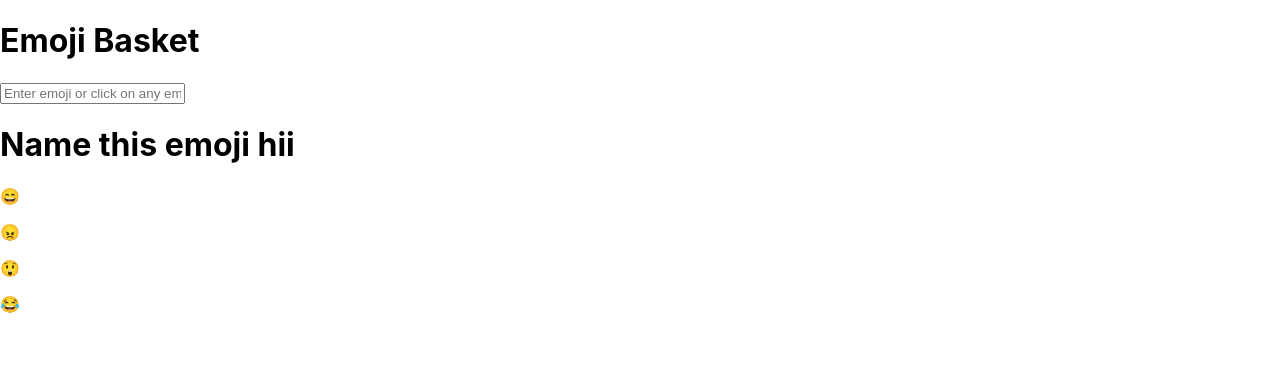
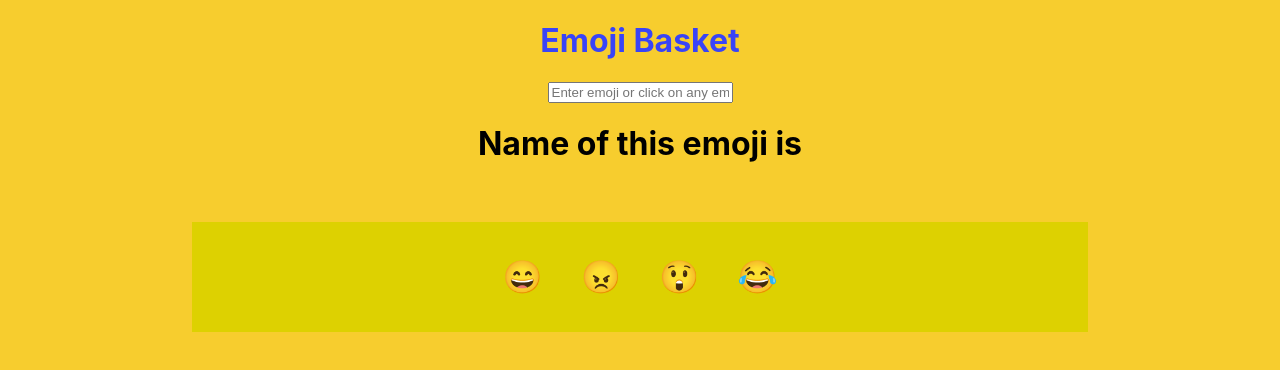
Before and after one commit to gouravmarch20/neog-emojiBasket-eight, a React (Create React App) app: page / in a window 1280 px wide. Shown: the top 370 px of the page. Built offline with nearby package versions, Linux system fonts and the light colour scheme.

Commit message:
add : css

```diff
--- a/src/App.css
+++ b/src/App.css
@@ -1,38 +1,40 @@
-.App {
-  text-align: center;
+:root {
+  --warning-color: #f7cd2e;
+  --secondary-color: #ddd101;
+  --info-color: #3944f7;
 }
 
-.App-logo {
-  height: 40vmin;
-  pointer-events: none;
+body {
+  background-color: var(--warning-color);
 }
-
-@media (prefers-reduced-motion: no-preference) {
-  .App-logo {
-    animation: App-logo-spin infinite 20s linear;
-  }
-}
-
-.App-header {
-  background-color: #282c34;
-  min-height: 100vh;
+.container {
   display: flex;
   flex-direction: column;
+  width: 70%;
   align-items: center;
+  margin: auto;
+}
+.emoji-data {
+  background-color: var(--secondary-color);
+  width: 100%;
+  display: inline-block;
+}
+.list-non-bullet {
+  list-style: none;
+  display: flex;
+  flex-wrap: wrap;
+  padding-inline-start: 0rem;
   justify-content: center;
-  font-size: calc(10px + 2vmin);
-  color: white;
 }
-
-.App-link {
-  color: #61dafb;
+.list-item-inline {
+  padding: 1.2rem;
+  cursor: pointer;
+  font-size: 2rem;
 }
-
-@keyframes App-logo-spin {
-  from {
-    transform: rotate(0deg);
-  }
-  to {
-    transform: rotate(360deg);
-  }
+.heading-one {
+  color: var(--info-color);
 }
+.heading-three {
+  color: var(--info-color);
+  text-transform: uppercase;
+}
--- a/src/App.js
+++ b/src/App.js
@@ -1,4 +1,5 @@
 import React, { useState } from 'react'
+import './App.css'
 const App = () => {
   const [emojiDictionary, setEmojiDictionary] = useState({
     '😄': 'simle',
@@ -6,16 +7,21 @@ const App = () => {
     '😲': 'astonished',
     '😂': 'Tears of Joy '
   })
+
   const [emojiMeaning, setEmojiMeaning] = useState('')
   var faceEmoji = Object.keys(emojiDictionary)
+
   const handleChange = e => {
     let userInput = e.target.value
+    console.log(userInput)
+    console.log(emojiDictionary[userInput])
+
     if (userInput !== '') {
       let meaning = emojiDictionary[userInput]
       if (meaning === undefined) {
-        console.log('Emoji not found in our data emojiDictionary ')
+        setEmojiMeaning('Emoji not found')
       }
-      setEmojiMeaning(userInput)
+      setEmojiMeaning(meaning)
     } else {
       setEmojiMeaning('Output will shown here : ')
     }
@@ -26,30 +32,32 @@ const App = () => {
   }
 
   return (
-    <div>
-      <h1>Emoji Basket </h1>
+    <div className='container'>
+      <h1 className='heading-one'>Emoji Basket </h1>
       <input
         type='text'
         onChange={handleChange}
         placeholder='Enter emoji or click on any emoji'
       />
-      <h1>
-        Name this emoji <span>{emojiMeaning} hii</span>
-        {/* {console.log(emojiMeaning)} */}
-      </h1>
-
+      <h1>Name of this emoji is</h1>
+      <h3 className="heading-three"> {emojiMeaning} </h3>
+      <div className='emoji-data'>
+        <ul className='list-non-bullet'>
           {faceEmoji.map(emoji => {
             return (
-          <p
+              <li
+                className='list-item-inline'
                 key={emoji}
                 onClick={() => {
                   emojiClickHandler(emoji)
                 }}
               >
-            {emoji}{' '}
-          </p>
+                {emoji}
+              </li>
             )
           })}
+        </ul>
+      </div>
     </div>
   )
 }
```
Lines whose indentation alone changed are shown as unchanged.
